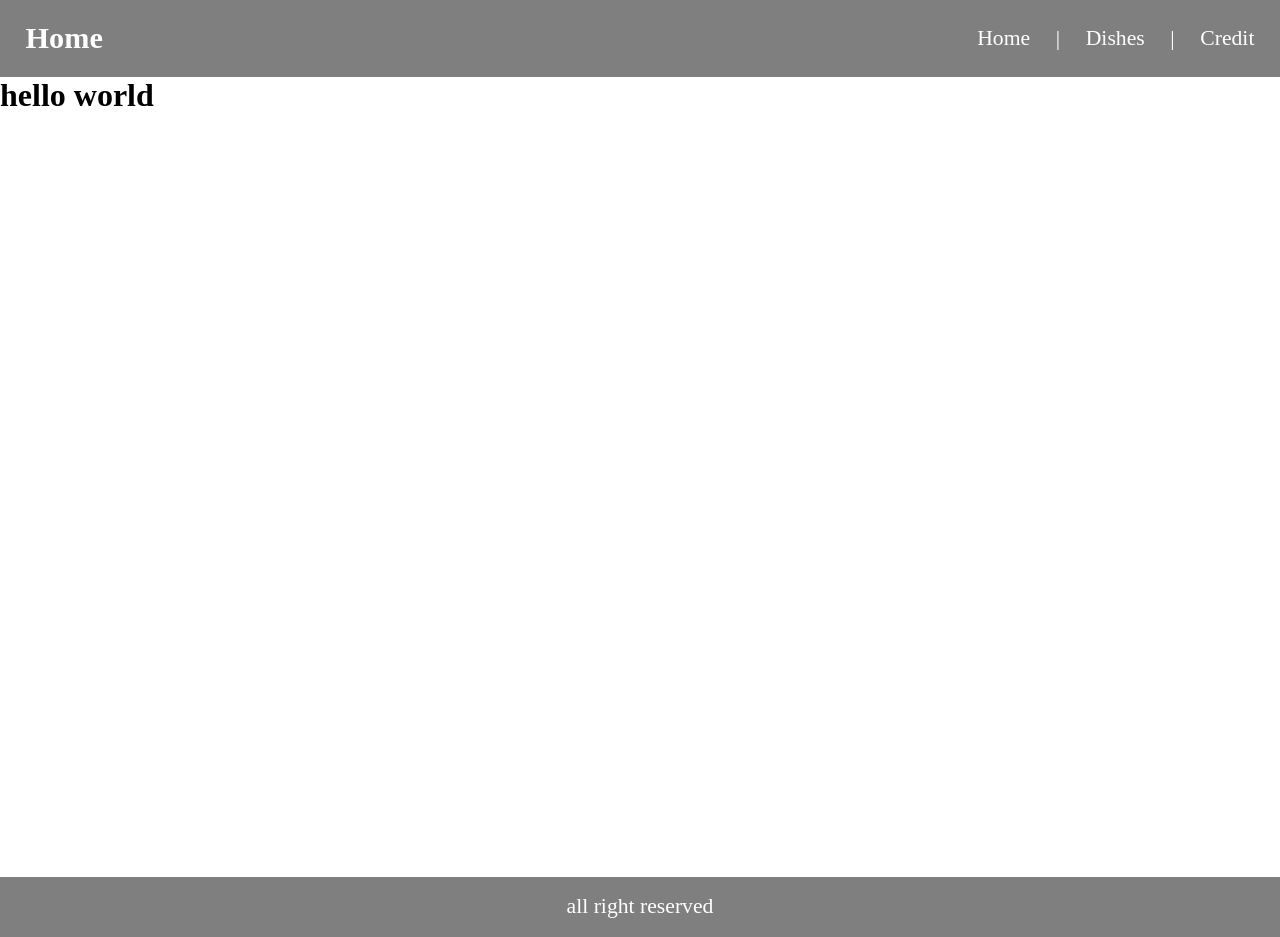
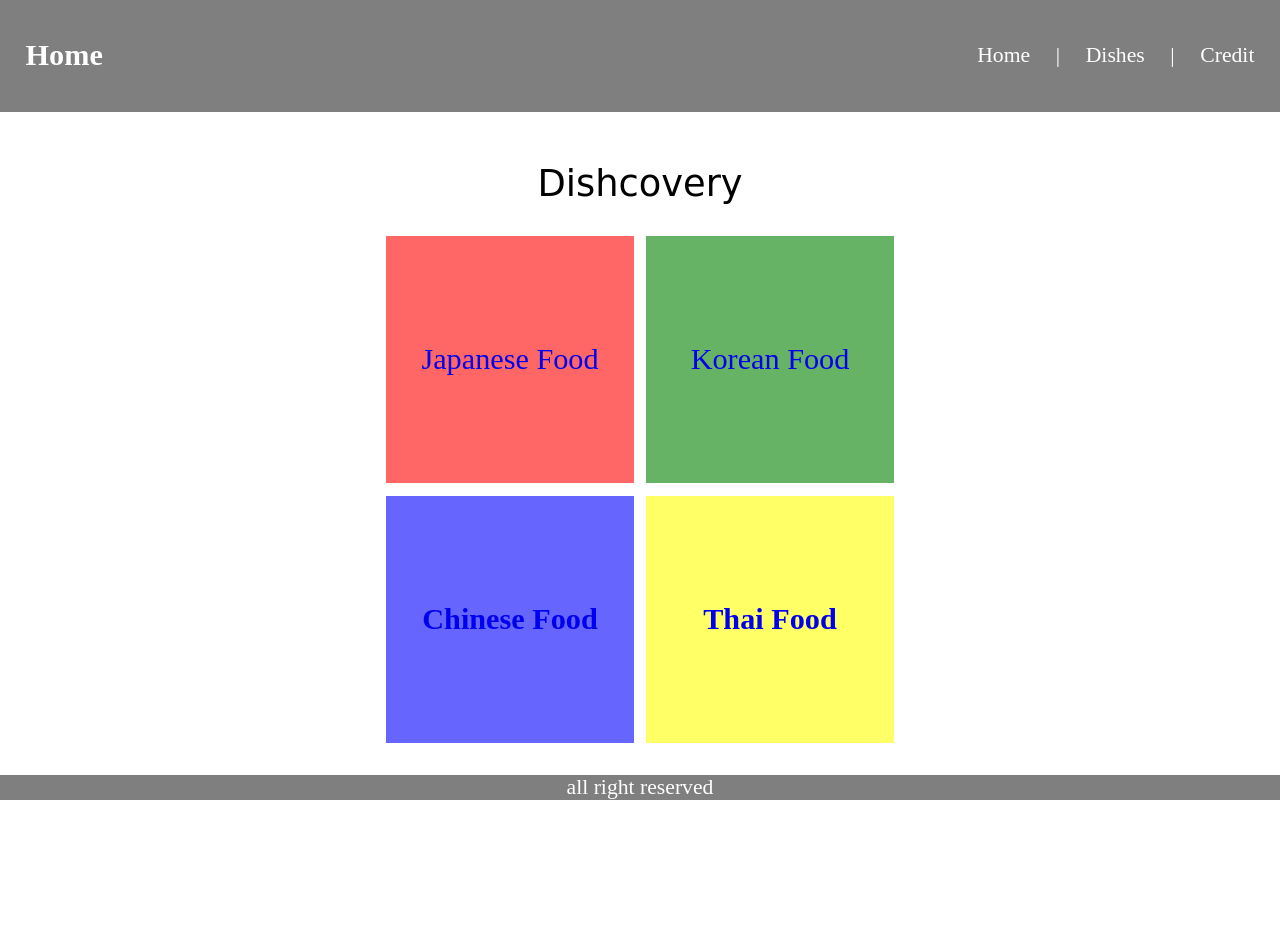
Before and after one commit to triticumWheat/Dishcovery, a website: page index.html in a window 1280 px wide. After the commit the page ends 800 px from the top, so only its background shows below. Drawn offline with Linux system fonts and the light colour scheme; a web font is replaced by a local one.

Commit message:
Homepage done

```diff
--- a/index.html
+++ b/index.html
@@ -6,6 +6,13 @@
     <meta name="description" content="CS103 Final Website">
     <!--    <link type="text/css" rel="stylesheet" href="static/css/base.css" />-->
     <link type="text/css" rel="stylesheet" href="static/css/index.css" />
+
+    <!-- Google Font section -->
+    <link rel="preconnect" href="https://fonts.googleapis.com">
+    <link rel="preconnect" href="https://fonts.gstatic.com" crossorigin>
+    <link href="https://fonts.googleapis.com/css2?family=Playwrite+RO:wght@100..400&display=swap" rel="stylesheet">
+    <!-- End of Google Font section-->
+
     <title>CS103 Final Website</title>
 </head>
 
@@ -36,7 +43,26 @@
             </div>
         </header>
         <main>
-            <h1> hello world</h1>
+            <h1 class="playwrite-ro-font" id="title"> Dishcovery </h1>
+            <div id="pallette">
+                <div id="first-line">
+                    <a href="pages/japanese-dishes.html">
+                        <div id="block1">Japanese Food</div>
+                    </a>
+                    <a href="pages/korean-dishes.html">
+                        <div id="block2">Korean Food</div>
+                    </a>
+                </div>
+                <div id="second-line">
+                    <a href="pages/chinese-dishes.html">
+                        <div id="block3">Chinese Food</div>
+                    </a>
+                    <a href="pages/thai-dishes.html">
+                        <div id="block4">Thai Food</div>
+                    </a>
+                </div>
+            </div>
+
         </main>
         <footer> all right reserved</footer>
     </div>
--- a/static/css/index.css
+++ b/static/css/index.css
@@ -3,8 +3,14 @@
     margin: 0;
 }
 
-main {
+body {
     height: 100vh;
+}
+
+#page-wrapper {
+    display: flex;
+    flex-direction: column;
+    min-height: 100vh;
 }
 
 /*############ Header ############*/
@@ -21,6 +27,7 @@ header {
     padding: 3% 2%;
     transition: opacity 0.4s ease;
     font-size: calc(14px + 0.6vw);
+    flex: 0;
 }
 
 .header-minimized {
@@ -84,6 +91,127 @@ nav li:hover .submenu {
     color: black;
 }
 
+/*############ Main Content ############*/
+main {
+    flex: 1;
+    display: flex;
+    flex-direction: column;
+    justify-content: center;
+    align-items: center;
+    padding: 2%;
+    height: 100%;
+
+    & h1 {
+        flex: 0;
+        font-size: calc(24px + 1vw);
+        font-weight: 700;
+        margin: 2% 0;
+    }
+
+    & #pallette {
+        aspect-ratio: 1 / 1;
+        flex: 1;
+        /* width: 100%; */
+        display: flex;
+        flex-direction: column;
+        align-items: center;
+        justify-content: center;
+        height: 100%;
+
+        & #first-line {
+            flex: 1;
+            font-size: calc(20px + 0.8vw);
+            width: 100%;
+            display: flex;
+            flex-direction: row;
+            height: 50%;
+            margin: 0.5vw 0;
+
+            & a {
+                flex: 1;
+                height: 100%;
+                width: 100%;
+                text-decoration: none;
+                margin: 0 0.5vw;
+            }
+
+            & #block1 {
+                flex: 1;
+                background-color: rgba(255, 0, 0, 0.6);
+                display: flex;
+                justify-content: center;
+                align-items: center;
+            }
+
+            & #block2 {
+                flex: 1;
+                background-color: rgba(0, 128, 0, 0.6);
+                display: flex;
+                justify-content: center;
+                align-items: center;
+            }
+        }
+
+        & #second-line {
+            flex: 1;
+            font-size: calc(20px + 0.8vw);
+            font-weight: 700;
+            width: 100%;
+            display: flex;
+            flex-direction: row;
+            height: 50%;
+            margin: 0.5vw 0;
+
+            & a {
+                flex: 1;
+                height: 100%;
+                width: 100%;
+                text-decoration: none;
+                margin: 0 0.5vw;
+            }
+
+            & #block3 {
+                flex: 1;
+                background-color: rgba(0, 0, 255, 0.6);
+                display: flex;
+                justify-content: center;
+                align-items: center;
+            }
+
+            & #block4 {
+                flex: 1;
+                background-color: rgba(255, 255, 0, 0.6);
+                display: flex;
+                justify-content: center;
+                align-items: center;
+            }
+        }
+    }
+
+
+}
+
+/* 让 a 标签填满父容器并可继承高度 */
+#first-line a,
+#second-line a {
+    height: 100%;
+    width: 100%;
+    display: flex;
+    /* 让子元素居中 */
+    text-decoration: none;
+}
+
+/* 让 block div 填满 a */
+#first-line>a>div,
+#second-line>a>div {
+    flex: 1;
+    display: flex;
+    justify-content: center;
+    align-items: center;
+    height: 100%;
+    width: 100%;
+}
+
 /*############ Footer ############*/
 footer {
     width: 100%;
@@ -96,4 +224,17 @@ footer {
     font-size: calc(14px + 0.6vw);
     z-index: 1000;
     transition: opacity 0.4s ease;
+    flex: 0;
 }
+
+/* Google font section */
+
+/* <weight>: Use a value from 100 to 400
+ <uniquifier>: Use a unique and descriptive class name */
+
+.playwrite-ro-font {
+    font-family: "Playwrite RO", cursive;
+    font-optical-sizing: auto;
+    font-weight: 400;
+    font-style: normal;
+}
```
